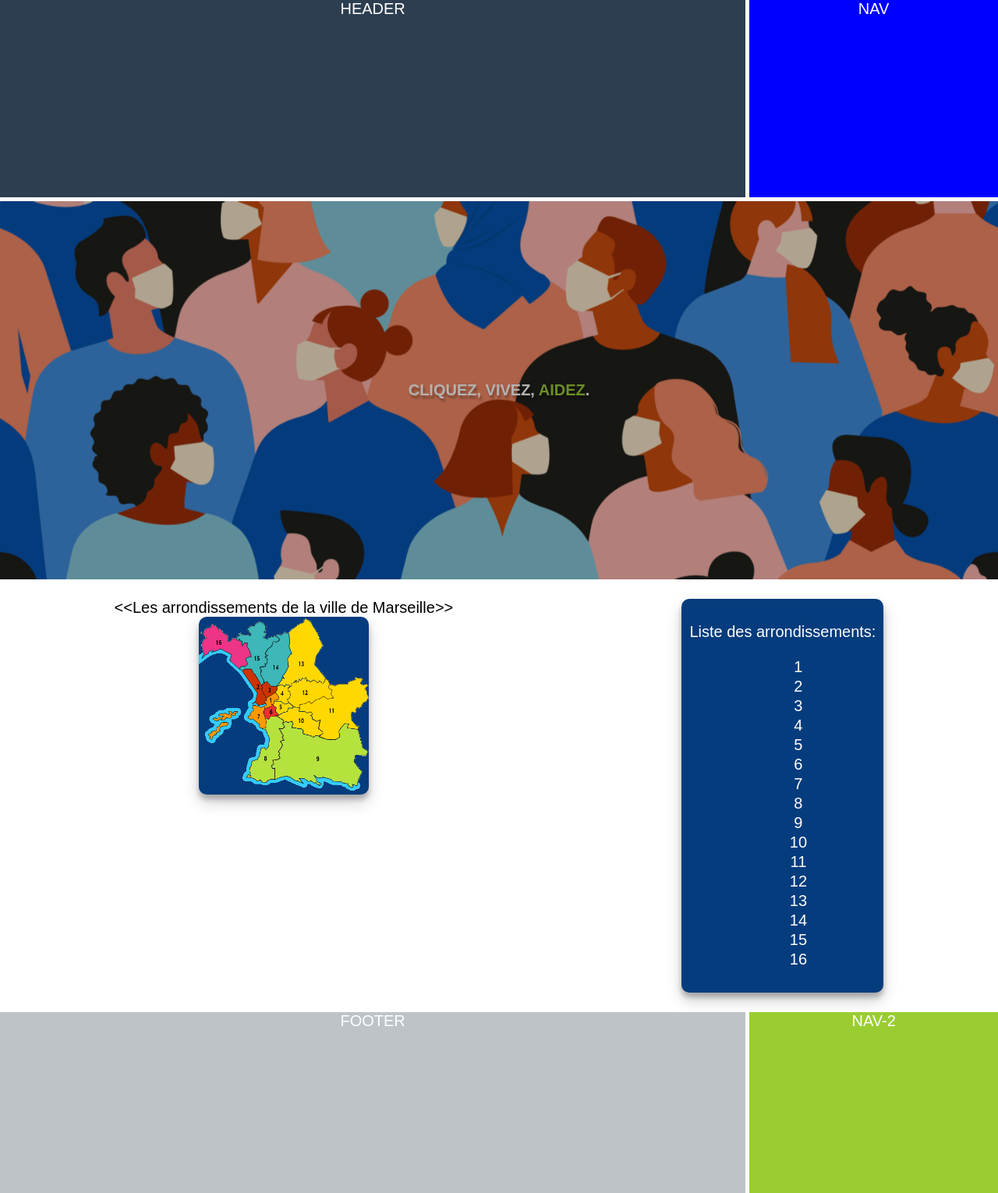
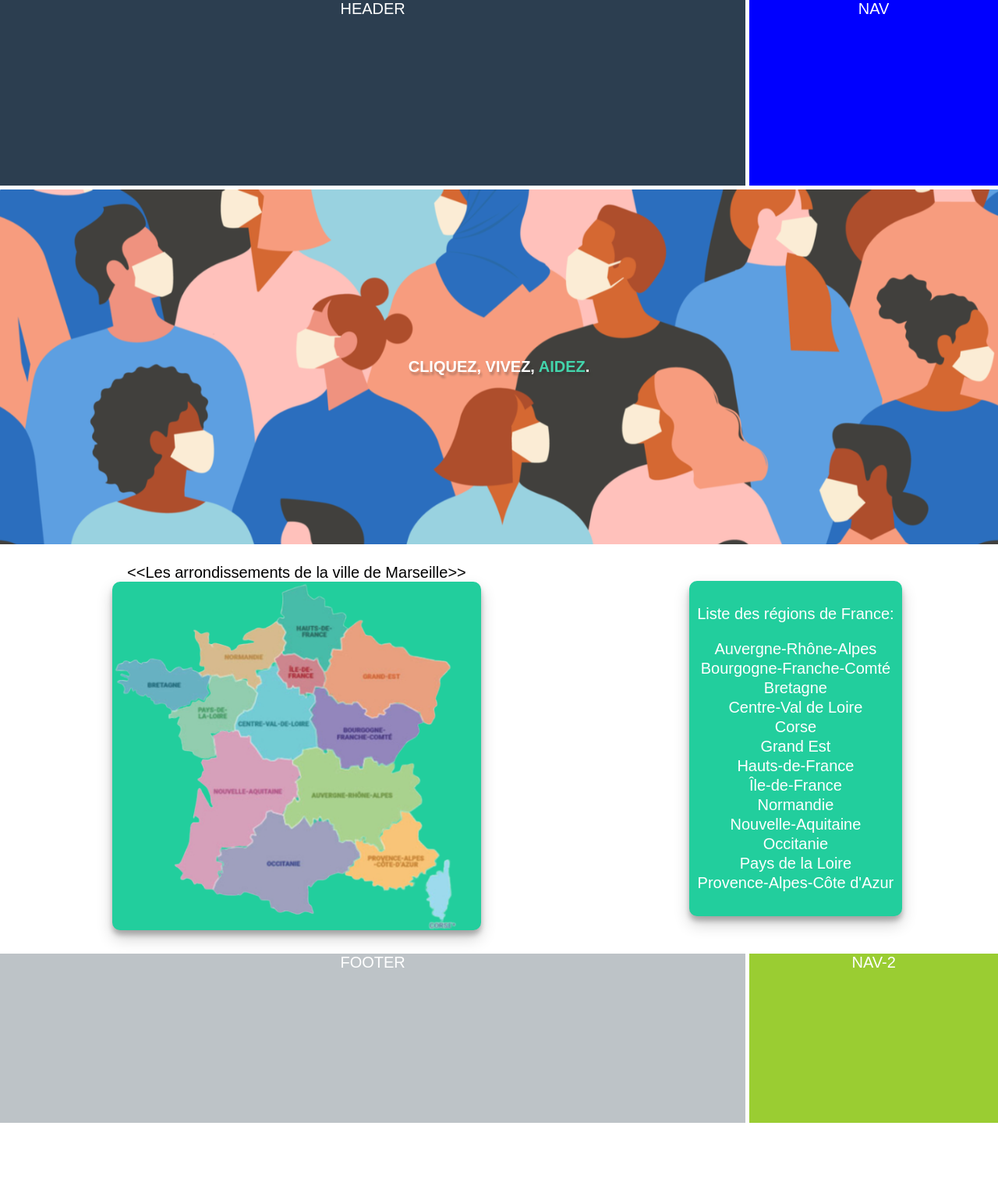
Before and after one commit to olivier-crozet/je_me_propose, a PHP site: page / in a window 1280 px wide. Shown: the whole page at 78% size. After the commit the page ends 1440 px from the top, so only its background shows below. Run offline with PHP 8.4, Linux system fonts and the light colour scheme.

Commit message:
index.html & css V2

```diff
--- a/css/index.css
+++ b/css/index.css
@@ -23,7 +23,6 @@ header{
     grid-area: header;
 }
 article{
-    background-color: #34495e;
     grid-area: article;
     margin-bottom: 20px;
 }
@@ -37,7 +36,6 @@ nav {
     margin-top: 20px;
 }
 aside{
-    /* background-color: yellowgreen; */
     grid-area: aside;
 }
 footer{
@@ -94,11 +92,11 @@ article{
     background-size: cover;
     background-repeat: no-repeat;
 }
-.black{
+.accueil-bg-opacity{
     width: 100%;
     height: 100%;
-    background-color: black;
-    opacity:0.3;
+    background-color: white;
+    opacity:0.15;
 }
 article img{
     width:100%;
@@ -111,13 +109,14 @@ article p{
     font-weight: bold;
 }
 article span{
-    color:yellowgreen;
+    color:var(--primaryColor);
 }
 
 /*ASIDE*/
 aside{
     display: flex;
     justify-content: space-around;
+    align-items: center;
 }
 aside figure{
     margin:0;
@@ -134,27 +133,32 @@ aside figure figcaption::after{
 aside img{
     box-shadow: 0 10px 20px rgba(0, 0, 0, 0.19), 0 6px 6px rgba(0, 0, 0, 0.23);
     border-radius: 10px;
-    width: 50%;
-    background-color: rgb(4, 60, 125);
+    width: 92%;
+    background-color: rgb(34, 206, 157);
     transition: 0.3s;
 }
 aside img:hover{
-    border:5px double rgb(46, 100, 154);
+    border:3px dashed white;
 }
-.accueil-liste-arrondissements{
-    background-color: rgb(4, 60, 125);
+.accueil-liste-regions{
+    background-color: var(--primaryColor);
     border: 0px solid black;
     box-shadow: 0 10px 20px rgba(0, 0, 0, 0.19), 0 6px 6px rgba(0, 0, 0, 0.23);
     border-radius: 10px;
     transition: 0.3s;
     padding: 10px;
     line-height: 25px;
+    height: fit-content;
 }
-.accueil-liste-arrondissements li{
+.accueil-liste-regions li{
     list-style: none;
+    text-align: center;
 }
-.accueil-liste-arrondissements:hover{
-    border:3px dashed rgb(46, 100, 154);
+.accueil-liste-regions ul{
+    padding: 0;
+}
+.accueil-liste-regions:hover{
+    border:3px dashed white;
 }
 
 /*MEDIAS*/
@@ -181,14 +185,21 @@ aside img:hover{
         flex-direction: column;
         align-items: center;
     }
-    .accueil-liste-arrondissements{
-        background-color: rgb(4, 60, 125);
+    .accueil-liste-regions{
+        background-color: var(--primaryColor);
         border: 0px solid black;
         box-shadow: 0 10px 20px rgba(0, 0, 0, 0.19), 0 6px 6px rgba(0, 0, 0, 0.23);
         border-radius: 10px;
         transition: 0.3s;
         padding: 10px;
+        margin-top: 15px;
         line-height: 25px;
-        width:25%;
+        width:85%;
     }
 }
+
+/*VAR*/
+
+:root{
+    --primaryColor:rgb(34, 206, 157);
+}
--- a/index.html
+++ b/index.html
@@ -15,33 +15,30 @@
         <article class="block-accueil">
 
             <p>Cliquez, Vivez, <span>Aidez</span>.</p>
-            <div class="black">
+            <div class="accueil-bg-opacity">
             </div>
         </article>
         <aside class="block-accueil">
             <figure>
                 <figcaption>Les arrondissements de la ville de Marseille</figcaption>
-                <img src="pics/img/plan-de-marseille-arrondissement.gif" alt="plan de la ville">
+                <img src="pics/img/accueil-france-region.png" alt="plan de la ville">
             </figure>
-            <div class="accueil-liste-arrondissements">
-                <p>Liste des arrondissements:</p>
+            <div class="accueil-liste-regions">
+                <p>Liste des régions de France:</p>
                 <ul>
-                    <li>1</li>
-                    <li>2</li>
-                    <li>3</li>
-                    <li>4</li>
-                    <li>5</li>
-                    <li>6</li>
-                    <li>7</li>
-                    <li>8</li>
-                    <li>9</li>
-                    <li>10</li>
-                    <li>11</li>
-                    <li>12</li>
-                    <li>13</li>
-                    <li>14</li>
-                    <li>15</li>
-                    <li>16</li>
+                    <li>Auvergne-Rhône-Alpes</li>
+                    <li>Bourgogne-Franche-Comté</li>
+                    <li>Bretagne</li>
+                    <li>Centre-Val de Loire</li>
+                    <li>Corse</li>
+                    <li>Grand Est</li>
+                    <li>Hauts-de-France</li>
+                    <li>Île-de-France</li>
+                    <li>Normandie</li>
+                    <li>Nouvelle-Aquitaine</li>
+                    <li>Occitanie</li>
+                    <li>Pays de la Loire</li>
+                    <li>Provence-Alpes-Côte d'Azur</li>
                 </ul>
             </div>
         </aside>
```
Also changed, not shown: pics/img/accueil-france-region.png (added), pics/img/regions-france.png (added).
